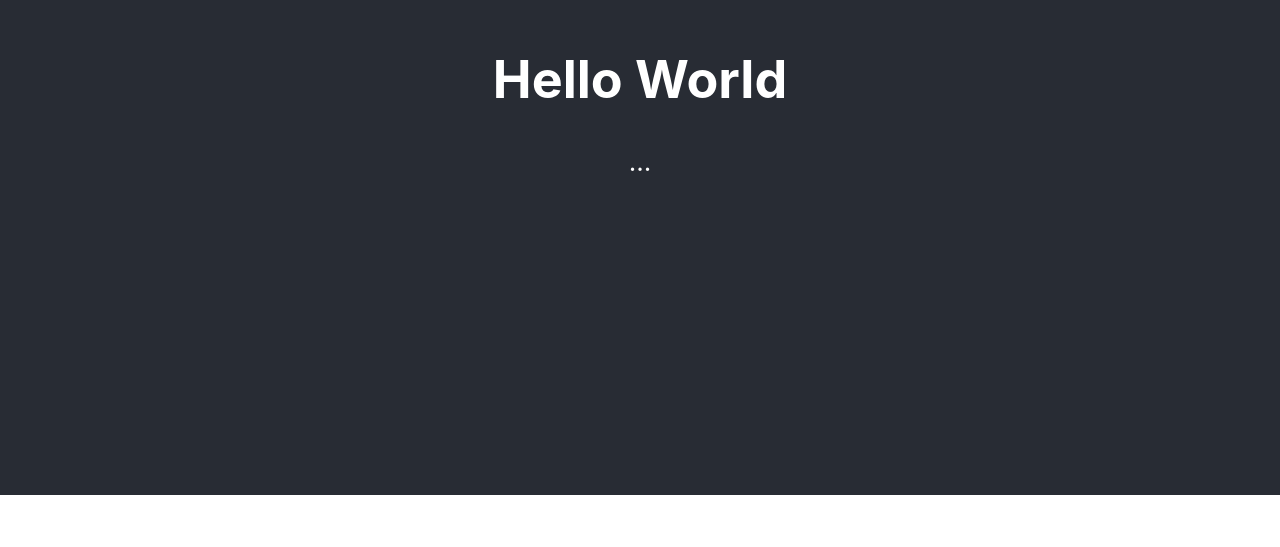
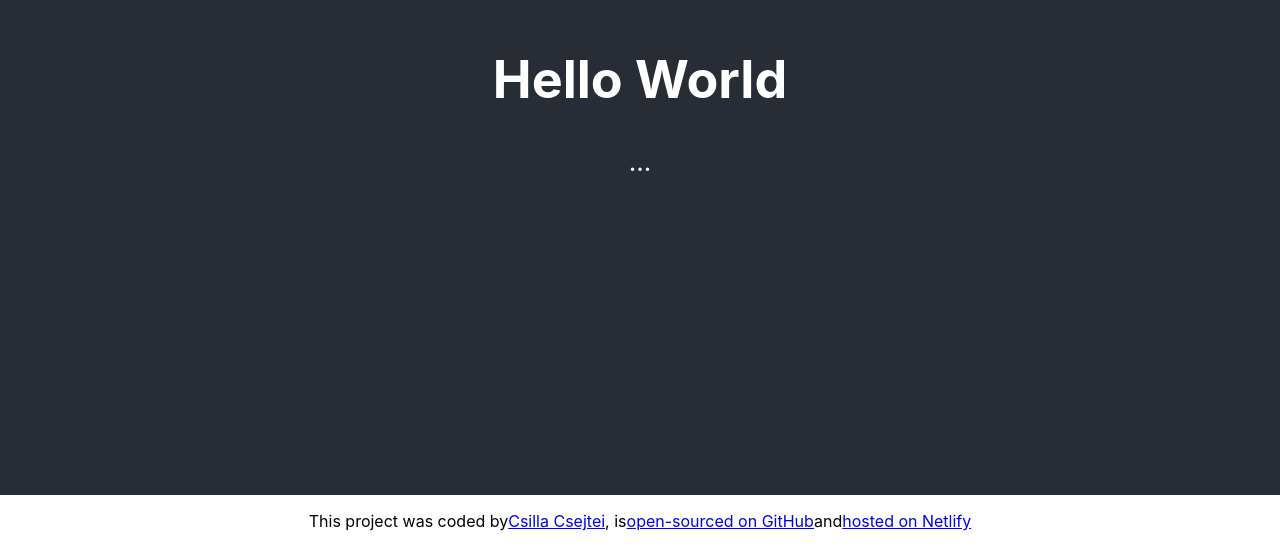
Before and after one commit to CsillaCsejtei/weather-react, a React (Create React App) app: page / in a window 1280 px wide. Shown: the part 305-852 px from the top of the page. Before the commit the page ends 800 px from the top, so only its background shows below. Built offline with nearby package versions, Linux system fonts and the light colour scheme; no server answers.

Commit message:
Added footer

```diff
--- a/src/App.js
+++ b/src/App.js
@@ -6,8 +6,31 @@ function App() {
     <div className="App">
       <header className="App-header">
         <h1>Hello World</h1>
-        <Weather city="Budapest"/>
+        <Weather city="Budapest" />
       </header>
+      <footer>
+        <p>
+          This project was coded by
+          <a
+            href="https://github.com/CsillaCsejtei"
+            target="_blank"
+            rel="noopener noreferrer"
+          >
+            Csilla Csejtei
+          </a>
+          , is
+          <a
+            href="https://github.com/CsillaCsejtei/weather-react"
+            target="_blank" rel="noopener noreferrer"
+          >
+            open-sourced on GitHub
+          </a>
+          and
+          <a href="https://weather-react-hun.netlify.app/" target="_blank" rel="noopener noreferrer">
+            hosted on Netlify
+          </a>
+        </p>
+      </footer>
     </div>
   );
 }
```
